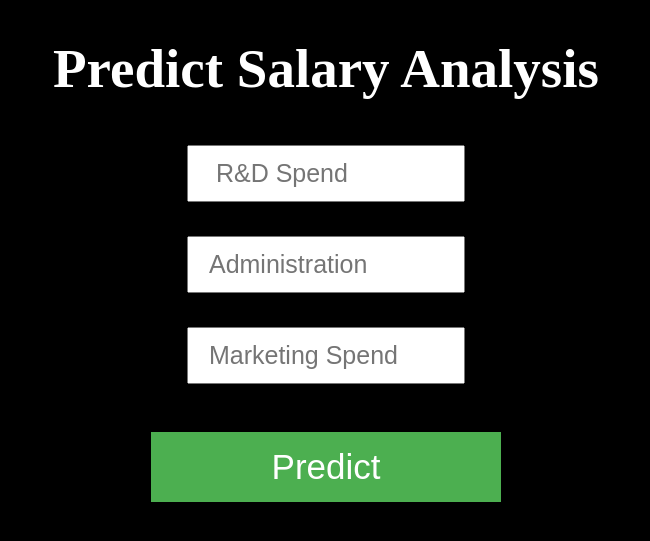
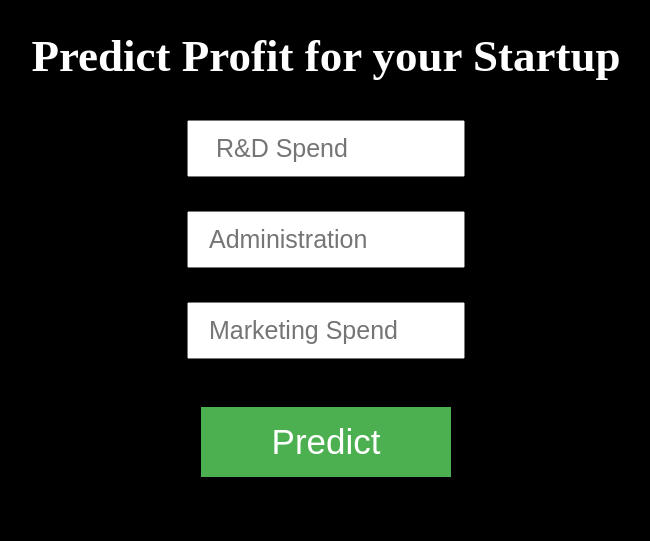
Before and after one commit to Shekhar-Khairnar/Heroku-Model-Deployment, a Flask app: page / in a window 1280 px wide. Shown: the top 541 px of the page, without its empty margins (314-964 px from the left). Run offline with Flask 2, Linux system fonts and the light colour scheme; parts of the project's set-up code (start-up, migrations or seed data) failed here and were passed over.

Commit message:
Update index.html

```diff
--- a/templates/index.html
+++ b/templates/index.html
@@ -40,23 +40,23 @@ button {
   font-size : 35px;
 }
 
-button {width: 350px;}
+button {width: 250px;}
 </style>
 
 <style>
 h1 {
-  font-size: 55px;
+  font-size: 45px;
 }
 
 p {
-font-size: 45px;
+font-size: 35px;
 }
 
 </style>
 <body>
  <div class="login">
 <center>
-	<h1>Predict Salary Analysis</h1>
+	<h1>Predict Profit for your Startup</h1>
 
      <!-- Main Input For Receiving Query to our ML -->
     <form action="{{ url_for('predict')}}"method="post">
```
